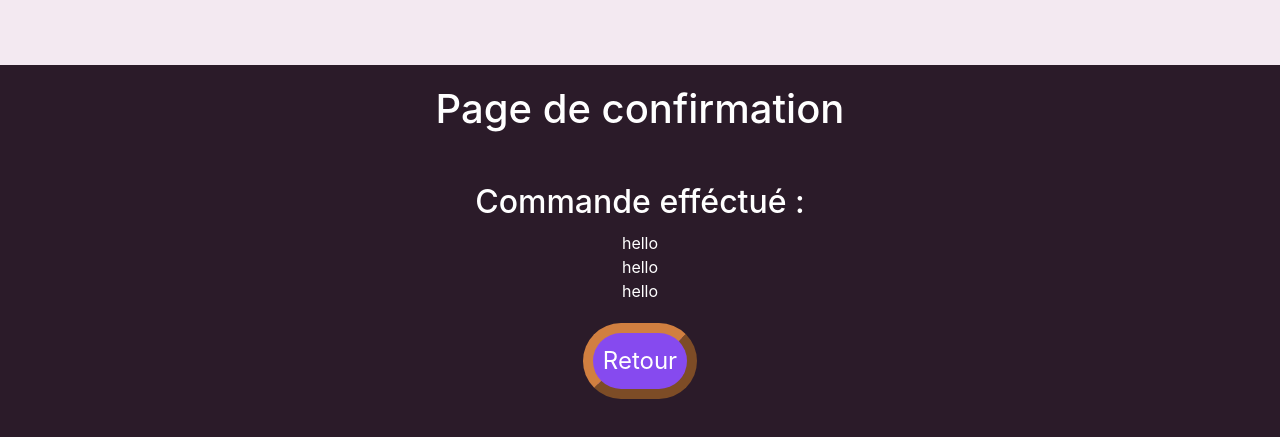
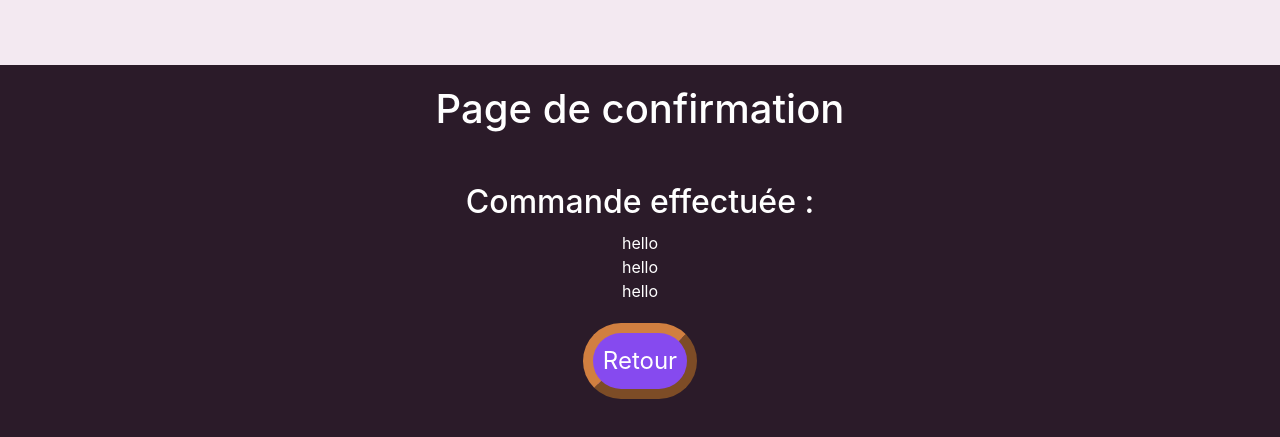
Before and after one commit to YoshiOnly/FrontEndProject5, a website: page Pages/confirmation.html in a window 1280 px wide. Shown: the part 135-572 px from the top of the page. Drawn offline with nearby package versions, Linux system fonts and the light colour scheme.

Commit message:
correction orthographe

```diff
--- a/Pages/confirmation.html
+++ b/Pages/confirmation.html
@@ -50,7 +50,7 @@
 
         <section class="container">
                 <div class="row confirmationText">
-                    <h2>Commande efféctué :</h2>
+                    <h2>Commande effectuée :</h2>
                     <div id="confirmationText1"> hello</div>
                     <div id="confirmationText2"> hello</div>
                     <div id="confirmationText3"> hello</div>
```
Also changed, not shown: index.html (+1 -1 lines).
